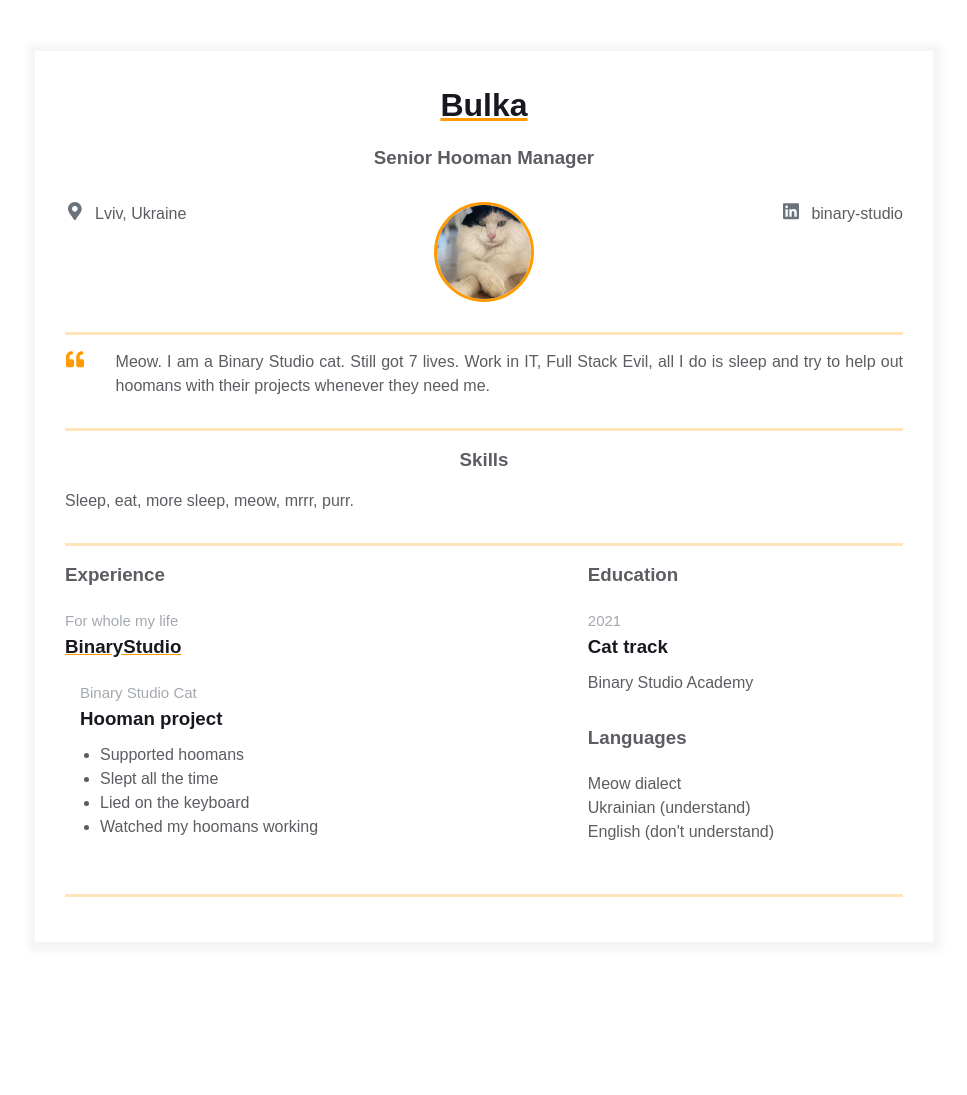
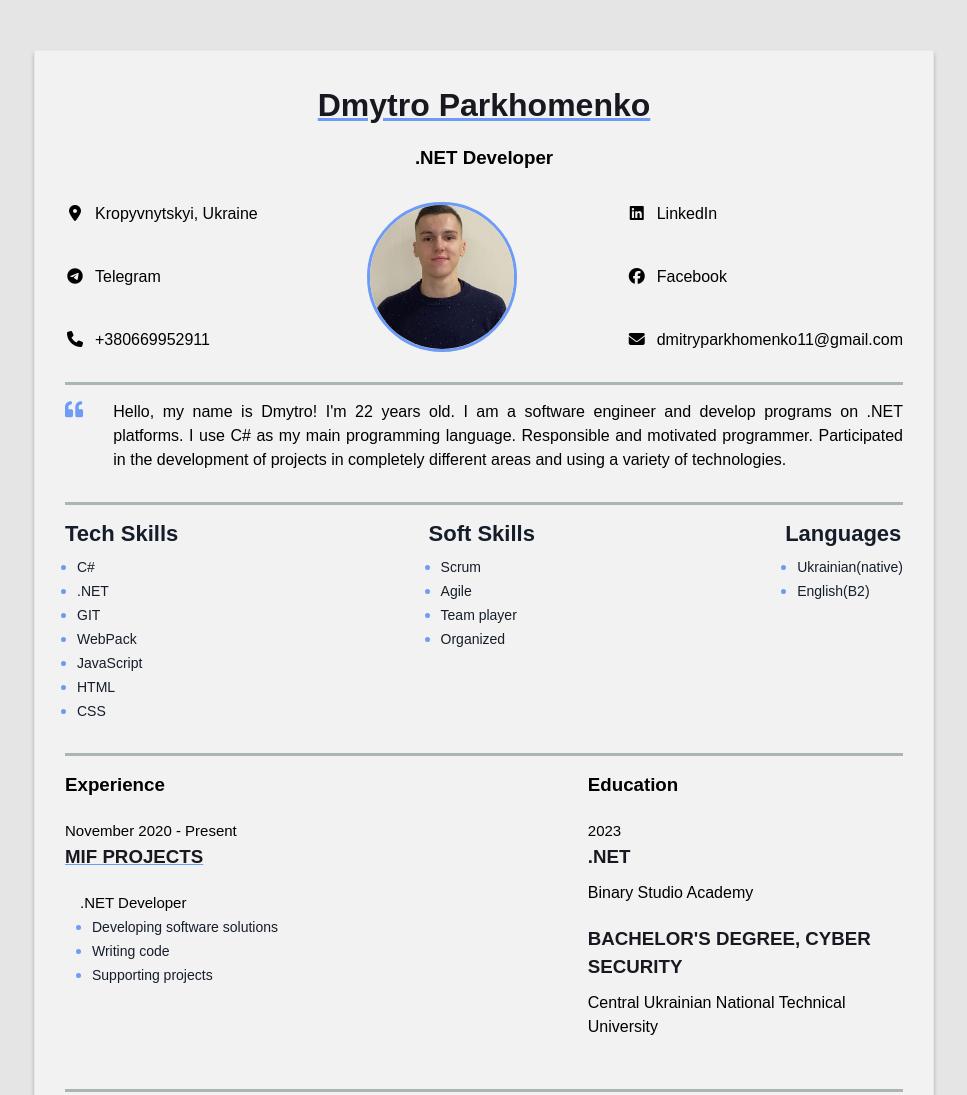
Before and after one commit to DimaParkhomenko11/homepage, a plain HTML site: page index.html in a window 1280 px wide. Shown: the top 1095 px of the page, without its empty margins (156-1123 px from the left). Before the commit the page ends 993 px from the top, so only its background shows below. Drawn offline with Linux system fonts and the light colour scheme.

Commit message:
Added information about myself and improved style

```diff
--- a/index.html
+++ b/index.html
@@ -4,60 +4,99 @@
     <meta charset="UTF-8" />
     <meta name="viewport" content="width=device-width, initial-scale=1" />
     <link rel="stylesheet" href="styles.css" />
-    <title>Résumé</title>
+    <title>Dmytro Parkhomenko - Résumé</title>
+    <script
+      src="https://kit.fontawesome.com/8c61259e99.js"
+      crossorigin="anonymous"
+    ></script>
   </head>
   <body>
     <main>
       <div class="resume">
         <div class="container">
           <div class="resume__block">
-            <h1 class="contact-info__header">Bulka</h1>
-            <h3 class="contact-info__sub-header">Senior Hooman Manager</h3>
+            <h1 class="contact-info__header">Dmytro Parkhomenko</h1>
+            <h3 class="contact-info__sub-header">.NET Developer</h3>
 
             <div class="contact_info_container fh">
               <div class="contact-info__block">
-                <a href="" rel="author" class="contact-info__item">
+                <a
+                  href="https://www.google.com/maps/place/%D0%9A%D1%80%D0%BE%D0%BF%D0%B8%D0%B2%D0%BD%D0%B8%D1%86%D1%8C%D0%BA%D0%B8%D0%B9,+%D0%9A%D1%96%D1%80%D0%BE%D0%B2%D0%BE%D0%B3%D1%80%D0%B0%D0%B4%D1%81%D1%8C%D0%BA%D0%B0+%D0%BE%D0%B1%D0%BB%D0%B0%D1%81%D1%82%D1%8C,+25000/@48.518815,32.1744637,13z/data=!3m1!4b1!4m6!3m5!1s0x40d0432708441b67:0xe828c54149a0e8d8!8m2!3d48.507933!4d32.262317!16zL20vMDQ2YnBy?entry=ttu"
+                  rel="author"
+                  class="contact-info__item"
+                >
                   <div class="contact-info__item-icon-wrapper">
-                    <svg
-                      class="contact-info__item-icon"
-                      xmlns="http://www.w3.org/2000/svg"
-                      viewBox="0 0 384 512"
-                    >
-                      <path
-                        d="M172.268 501.67C26.97 291.031 0 269.413 0 192 0 85.961 85.961 0 192 0s192 85.961 192 192c0 77.413-26.97 99.031-172.268 309.67-9.535 13.774-29.93 13.773-39.464 0zM192 272c44.183 0 80-35.817 80-80s-35.817-80-80-80-80 35.817-80 80 35.817 80 80 80z"
-                      ></path>
-                    </svg>
+                    <div class="contact-info__item-icon">
+                      <i class="fa-solid fa-location-dot"></i>
+                    </div>
                   </div>
-                  <span>Lviv, Ukraine</span>
+                  <span>Kropyvnytskyi, Ukraine</span>
+                </a>
+                <a
+                  href="https://t.me/d_parkhomenko"
+                  rel="author"
+                  class="contact-info__item"
+                >
+                  <div class="contact-info__item-icon-wrapper">
+                    <div class="contact-info__item-icon">
+                      <i class="fa-brands fa-telegram"></i>
+                    </div>
+                  </div>
+                  <span>Telegram</span>
+                </a>
+                <a class="contact-info__item">
+                  <div class="contact-info__item-icon-wrapper">
+                    <div class="contact-info__item-icon">
+                      <i class="fa-solid fa-phone"></i>
+                    </div>
+                  </div>
+                  <span>+380669952911</span>
                 </a>
               </div>
 
               <div class="contact-info__block contact-info__block--center">
                 <img
                   class="contact-info__avatar"
-                  src="assets/bulka.jpg"
+                  src="assets/MyPhoto.jpg"
                   alt="Avatar"
                 />
               </div>
 
               <div class="contact-info__block">
                 <a
-                  href="https://ua.linkedin.com/company/binary-studio_241166"
+                  href="https://www.linkedin.com/in/dmytro-parkhomenko-5b6843229/"
                   rel="author"
                   class="contact-info__item"
                 >
                   <div class="contact-info__item-icon-wrapper">
-                    <svg
-                      class="contact-info__item-icon"
-                      xmlns="http://www.w3.org/2000/svg"
-                      viewBox="0 0 448 512"
-                    >
-                      <path
-                        d="M416 32H31.9C14.3 32 0 46.5 0 64.3v383.4C0 465.5 14.3 480 31.9 480H416c17.6 0 32-14.5 32-32.3V64.3c0-17.8-14.4-32.3-32-32.3zM135.4 416H69V202.2h66.5V416zm-33.2-243c-21.3 0-38.5-17.3-38.5-38.5S80.9 96 102.2 96c21.2 0 38.5 17.3 38.5 38.5 0 21.3-17.2 38.5-38.5 38.5zm282.1 243h-66.4V312c0-24.8-.5-56.7-34.5-56.7-34.6 0-39.9 27-39.9 54.9V416h-66.4V202.2h63.7v29.2h.9c8.9-16.8 30.6-34.5 62.9-34.5 67.2 0 79.7 44.3 79.7 101.9V416z"
-                      ></path>
-                    </svg>
+                    <div class="contact-info__item-icon">
+                      <i class="fa-brands fa-linkedin"></i>
+                    </div>
                   </div>
-                  <span>binary-studio</span>
+                  <span>LinkedIn</span>
+                </a>
+                <a
+                  href="https://www.facebook.com/dparkhomenko11"
+                  rel="author"
+                  class="contact-info__item"
+                >
+                  <div class="contact-info__item-icon-wrapper">
+                    <div class="contact-info__item-icon">
+                      <i class="fa-brands fa-facebook"></i>
+                    </div>
+                  </div>
+                  <span>Facebook</span>
+                </a>
+                <a
+                  href="mailto:dmitryparkhomenko11@gmail.com"
+                  class="contact-info__item"
+                >
+                  <div class="contact-info__item-icon-wrapper">
+                    <div class="contact-info__item-icon">
+                      <i class="fa-solid fa-envelope"></i>
+                    </div>
+                  </div>
+                  <span>dmitryparkhomenko11@gmail.com</span>
                 </a>
               </div>
             </div>
@@ -78,20 +117,75 @@
                 </svg>
               </div>
               <p class="intro_text">
-                Meow. I am a Binary Studio cat. Still got 7 lives. Work in IT,
-                Full Stack Evil, all I do is sleep and try to help out hoomans
-                with their projects whenever they need me.
+                Hello, my name is Dmytro! I'm 22 years old. I am a software
+                engineer and develop programs on .NET platforms. I use C# as my
+                main programming language. Responsible and motivated programmer.
+                Participated in the development of projects in completely
+                different areas and using a variety of technologies.
               </p>
             </div>
           </div>
         </div>
         <div class="container">
           <div class="resume__block">
-            <div class="skills">
-              <h3 class="skills__header">Skills</h3>
-              <p class="skills__text">
-                Sleep, eat, more sleep, meow, mrrr, purr.
-              </p>
+            <div class="skills fh">
+              <!-- Tech Skills -->
+              <div class="tech-skills">
+                <h3 class="skills-title">Tech Skills</h3>
+                <ul class="skills-list">
+                  <li class="skills-list-item">
+                    <span class="skills-list-text">C#</span>
+                  </li>
+                  <li class="skills-list-item">
+                    <span class="skills-list-text">.NET</span>
+                  </li>
+                  <li class="skills-list-item">
+                    <span class="skills-list-text">GIT</span>
+                  </li>
+                  <li class="skills-list-item">
+                    <span class="skills-list-text">WebPack</span>
+                  </li>
+                  <li class="skills-list-item">
+                    <span class="skills-list-text">JavaScript</span>
+                  </li>
+                  <li class="skills-list-item">
+                    <span class="skills-list-text">HTML</span>
+                  </li>
+                  <li class="skills-list-item">
+                    <span class="skills-list-text">CSS</span>
+                  </li>
+                </ul>
+              </div>
+              <!-- Soft Skills -->
+              <div class="soft-skills">
+                <h3 class="skills-title">Soft Skills</h3>
+                <ul class="skills-list">
+                  <li class="skills-list-item">
+                    <span class="skills-list-text">Scrum</span>
+                  </li>
+                  <li class="skills-list-item">
+                    <span class="skills-list-text">Agile</span>
+                  </li>
+                  <li class="skills-list-item">
+                    <span class="skills-list-text">Team player</span>
+                  </li>
+                  <li class="skills-list-item">
+                    <span class="skills-list-text">Organized</span>
+                  </li>
+                </ul>
+              </div>
+              <!-- Languages -->
+              <div class="languages-skills">
+                <h3 class="skills-title">Languages</h3>
+                <ul class="skills-list">
+                  <li class="skills-list-item">
+                    <span class="skills-list-text">Ukrainian(native)</span>
+                  </li>
+                  <li class="skills-list-item">
+                    <span class="skills-list-text">English(B2)</span>
+                  </li>
+                </ul>
+              </div>
             </div>
           </div>
         </div>
@@ -103,25 +197,31 @@
                 <div class="experiences__company">
                   <div class="experiences__company-header">
                     <span class="experiences__company-header-durability"
-                      >For whole my life</span
+                      >November 2020 - Present</span
                     >
                     <h3 class="experiences__company-header-name">
-                      BinaryStudio
+                      MIF PROJECTS
                     </h3>
                   </div>
 
                   <div class="experiences__company-project">
                     <span class="experiences__company-project-role"
-                      >Binary Studio Cat</span
+                      >.NET Developer</span
                     >
-                    <h3 class="experiences__company-project-name">
-                      Hooman project
-                    </h3>
-                    <ul class="experiences__company-project-responsibilities">
-                      <li>Supported hoomans</li>
-                      <li>Slept all the time</li>
-                      <li>Lied on the keyboard</li>
-                      <li>Watched my hoomans working</li>
+                    <ul class="experiences-list">
+                      <li class="experiences-list-item">
+                        <span class="experiences-list-text"
+                          >Developing software solutions</span
+                        >
+                      </li>
+                      <li class="experiences-list-item">
+                        <span class="experiences-list-text">Writing code</span>
+                      </li>
+                      <li class="experiences-list-item">
+                        <span class="experiences-list-text"
+                          >Supporting projects</span
+                        >
+                      </li>
                     </ul>
                   </div>
                 </div>
@@ -134,28 +234,29 @@
                     <div class="additional-info__education-university">
                       <span
                         class="additional-info__education-university-durability"
-                        >2021</span
+                        >2023</span
                       >
                       <h3
                         class="additional-info__education-university-speciality"
                       >
-                        Cat track
+                        .NET
                       </h3>
                       <p class="additional-info__education-university-name">
                         Binary Studio Academy
                       </p>
                     </div>
                   </div>
-
-                  <div class="additional-info__languages">
-                    <h3 class="additional-info__languages-header">Languages</h3>
-                    <p class="additional-info__languages-item">Meow dialect</p>
-                    <p class="additional-info__languages-item">
-                      Ukrainian (understand)
-                    </p>
-                    <p class="additional-info__languages-item">
-                      English (don't understand)
-                    </p>
+                  <div class="additional-info__education">
+                    <div class="additional-info__education-university">
+                      <h3
+                        class="additional-info__education-university-speciality"
+                      >
+                        BACHELOR'S DEGREE, CYBER SECURITY
+                      </h3>
+                      <p class="additional-info__education-university-name">
+                        Central Ukrainian National Technical University
+                      </p>
+                    </div>
                   </div>
                 </div>
               </div>
--- a/styles.css
+++ b/styles.css
@@ -9,13 +9,14 @@
 body {
   font-family: Arial, Helvetica, sans-serif;
   line-height: 1.5;
+  background-color: #e5e5e5;
 
   --primary-text-color: #181820;
-    --secondary-text-color: #5c5c62;
-    --durability-text-color: #6a737d9c;
+  --secondary-text-color:  color: #161d2a;
+  --durability-text-color:  color: #161d2a;
   --icon-color: #6a737d;
-    --border-color: #ff9a0045;
-    --text-decoration-color: #ff9a00;
+  --border-color: #304a4a5c;
+  --text-decoration-color: #6d9bf5;
 }
 
 .container {
@@ -38,10 +39,11 @@ body {
 
 .resume {
   margin: 50px auto;
-    border: 1px solid #f5f5f5;
-    box-shadow: 1px 1px 7px 7px #f5f5f5;
+  border: 1px solid #e8e8e8;
+  box-shadow: 0px 4px 4px rgba(0, 0, 0, 0.25);
   padding: 30px 0;
   max-width: 900px;
+  background-color: #f2f2f2;
 }
 
 .resume__block {
@@ -51,7 +53,6 @@ body {
 }
 
 @media screen and (max-width: 576px) {
-
   .main-info,
   .contact_info_container {
     flex-direction: column;
@@ -69,8 +70,6 @@ body {
     margin-right: 0;
   }
 }
-
-
 
 /*Contact info styles*/
 
@@ -130,14 +129,12 @@ body {
 
 .contact-info__avatar {
   border-radius: 50%;
-    width: 100px;
-    height: 100px;
+  width: 150px;
+  height: 150px;
   object-fit: cover;
   border: 3px solid;
   border-color: var(--text-decoration-color);
 }
-
-
 
 /*Intro and skills styles*/
 
@@ -178,7 +175,29 @@ body {
   text-align: justify;
 }
 
+/* Skills */
+.skills-title{
+    font-weight: 700;
+    font-size: 22px;
+    line-height: 27px;
+    color: #161d2a;
+    margin-bottom: 8px;
+}
 
+.skills-list {
+  margin: 0;
+  padding: 0 0 0 12px;
+}
+
+.skills-list-item {
+  color: #6d9bf5;
+}
+.skills-list-text {
+  font-weight: 400;
+  font-size: 14px;
+  line-height: 24px;
+  color: #161d2a;
+}
 
 /*Experience and additional info styles*/
 
@@ -231,6 +250,21 @@ body {
   padding-left: 20px;
 }
 
+.experiences-list {
+    margin: 0;
+    padding: 0 0 0 12px;
+}
+
+.experiences-list-item {
+    color: #6d9bf5;
+}
+.experiences-list-text {
+    font-weight: 400;
+    font-size: 14px;
+    line-height: 24px;
+    color: #161d2a;
+}
+
 .additional-info {
   flex: 1 1 40%;
 }
```
Lines whose indentation alone changed are shown as unchanged.
